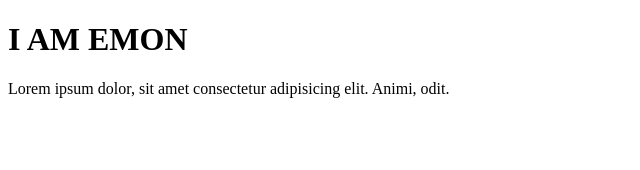
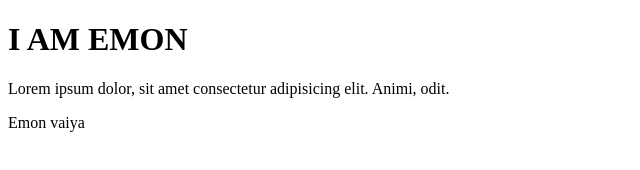
Before and after one commit to Emon-99/first-projects, a plain HTML site: page index.html in a window 1280 px wide. Shown: the full height of the page, 0-640 px from the left. Drawn offline with Linux system fonts and the light colour scheme.

Commit message:
Update index.html

```diff
--- a/index.html
+++ b/index.html
@@ -8,5 +8,6 @@
 <body>
     <h1> I AM EMON </h1>
     <p>Lorem ipsum dolor, sit amet consectetur adipisicing elit. Animi, odit.</p>
+    <p>Emon vaiya</p>
 </body>
 </html>
```
